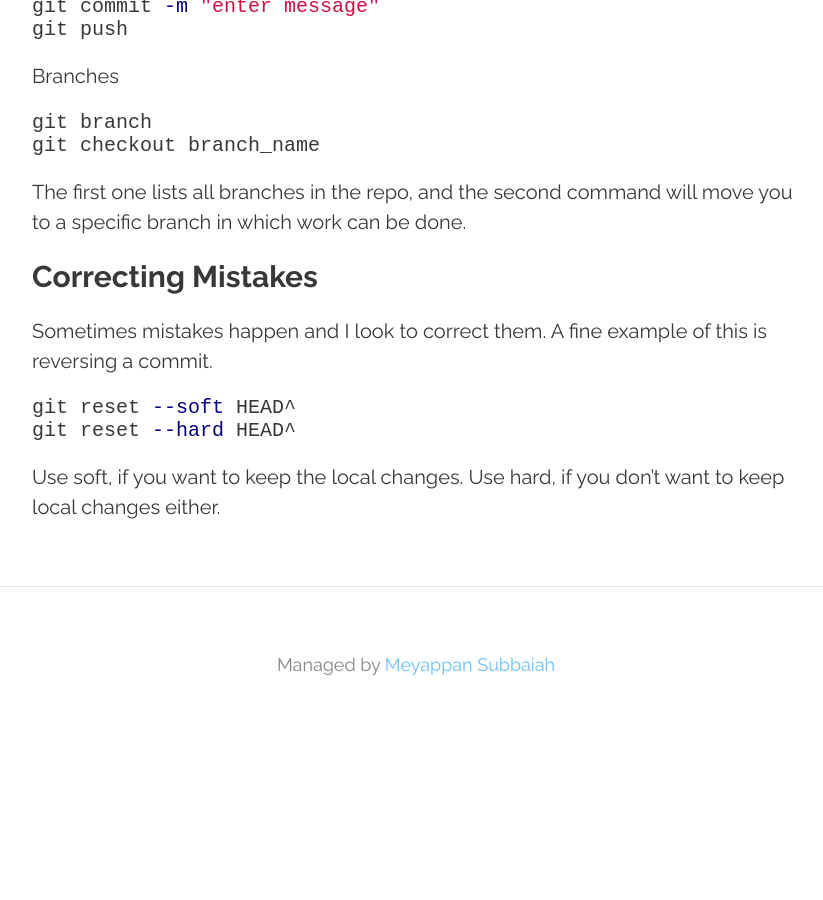
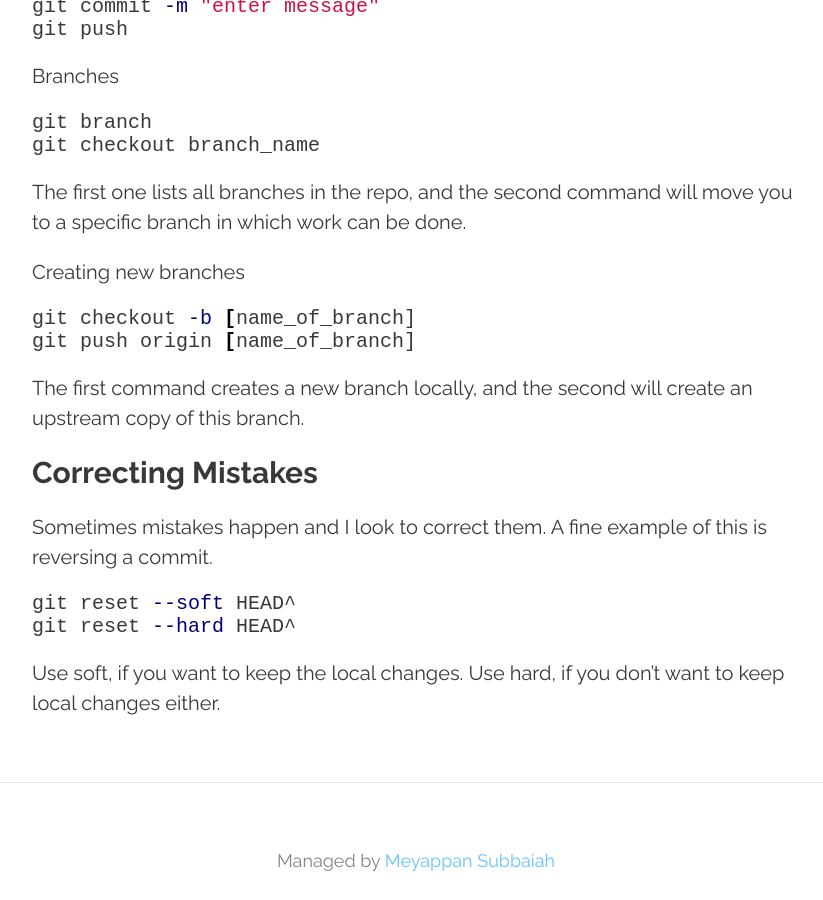
Before and after one commit to meysubb/TIL, a Jekyll site: the page built from _posts/2018-10-26-git-help.md, in a window 1280 px wide and 900 px high, scrolled down 680 px. Shown: the whole window, without its empty margins (224-1047 px from the left). Built offline with Jekyll 4.4.1, drawn with Linux system fonts in a browser that asks for light colours; nearby versions of some CDN libraries; before the commit the page ends 1422 px from its top, so only the background shows below that.

Commit message:
add branch creation bash

````diff
--- a/_posts/2018-10-26-git-help.md
+++ b/_posts/2018-10-26-git-help.md
@@ -34,6 +34,15 @@ git checkout branch_name
 
 The first one lists all branches in the repo, and the second command will move you to a specific branch in which work can be done.
 
+Creating new branches
+
+```bash
+git checkout -b [name_of_branch]
+git push origin [name_of_branch]
+```
+
+The first command creates a new branch locally, and the second will create an upstream copy of this branch.
+
 ### Correcting Mistakes
 
 Sometimes mistakes happen and I look to correct them. A fine example of this is reversing a commit.
````
